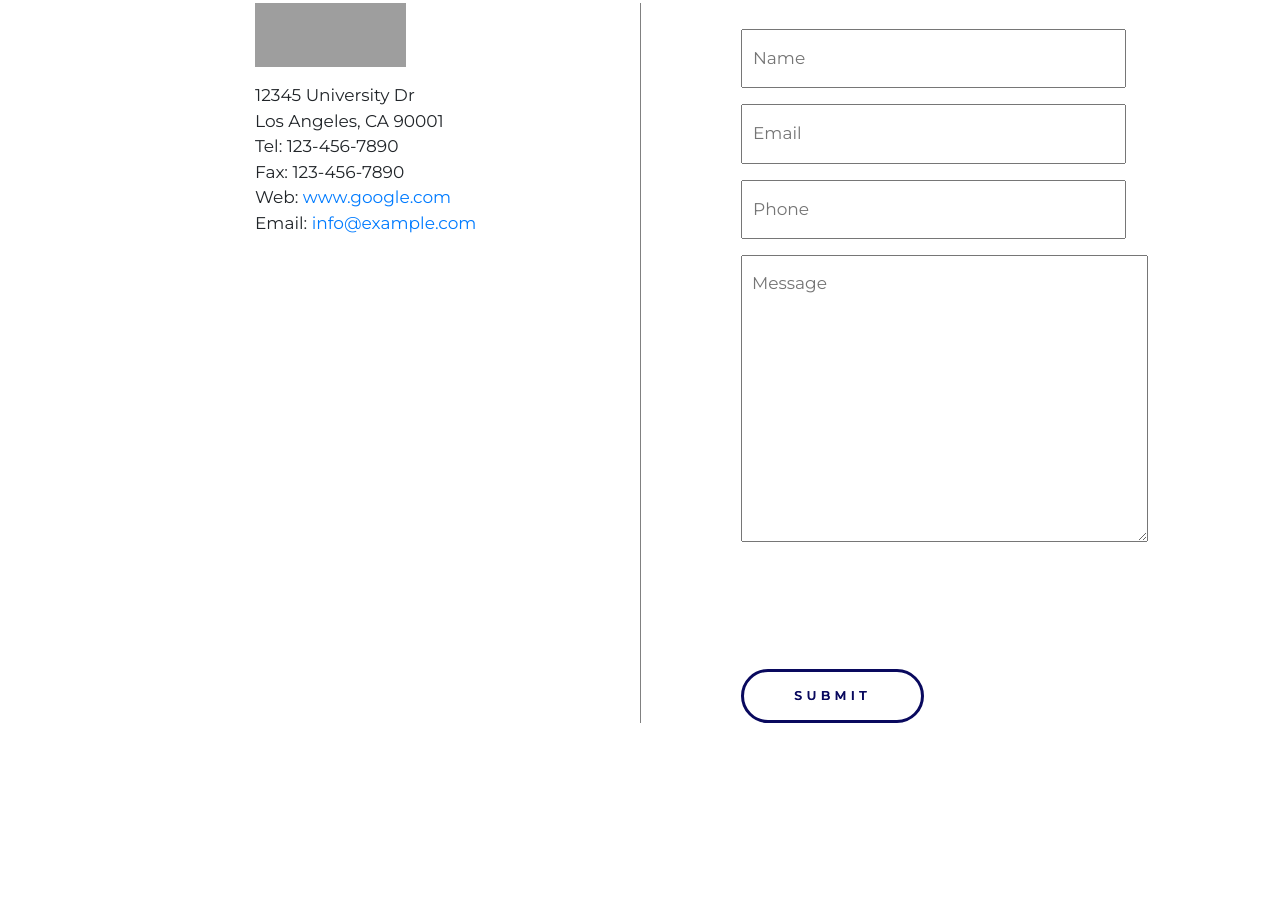
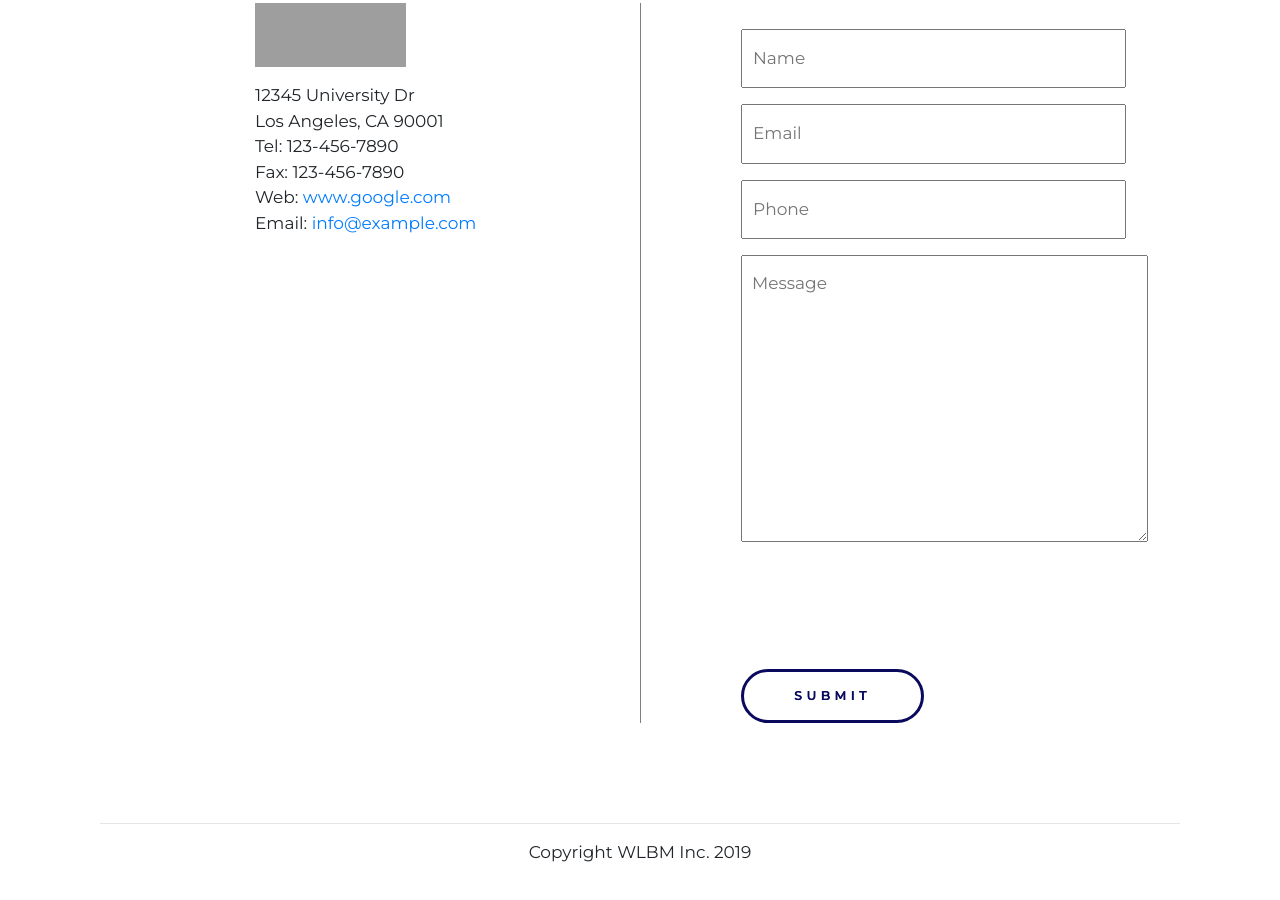
Before and after one commit to hanbanana/Fullscreen-Video-Website-NodeJs-Server, a website: page assets/pages/contact.html in a window 1280 px wide. Shown: the part 1275-2175 px from the top of the page. Before the commit the page ends 2098 px from the top, so only its background shows below. Drawn offline with nearby package versions, Linux system fonts and the light colour scheme; grey boxes are pictures that could not be loaded.

Commit message:
add footer contact

```diff
--- a/assets/css/contactStyle.css
+++ b/assets/css/contactStyle.css
@@ -216,6 +216,13 @@ min-height: 100%;
     display: none;
 }
 
+.myfooter {
+    margin-left: 100px;
+    margin-right: 100px;
+    margin-top: 100px;
+    margin-bottom: 50px;
+  }
+
 
   @media (min-width:1021px) {
 
@@ -287,6 +294,7 @@ min-height: 100%;
             margin-top: 100px;
             margin-bottom: 50px;
           }
+
 
           #myContactRow {
             display: none;
```
Also changed, not shown: assets/pages/contact.html (+1 -1 lines).
